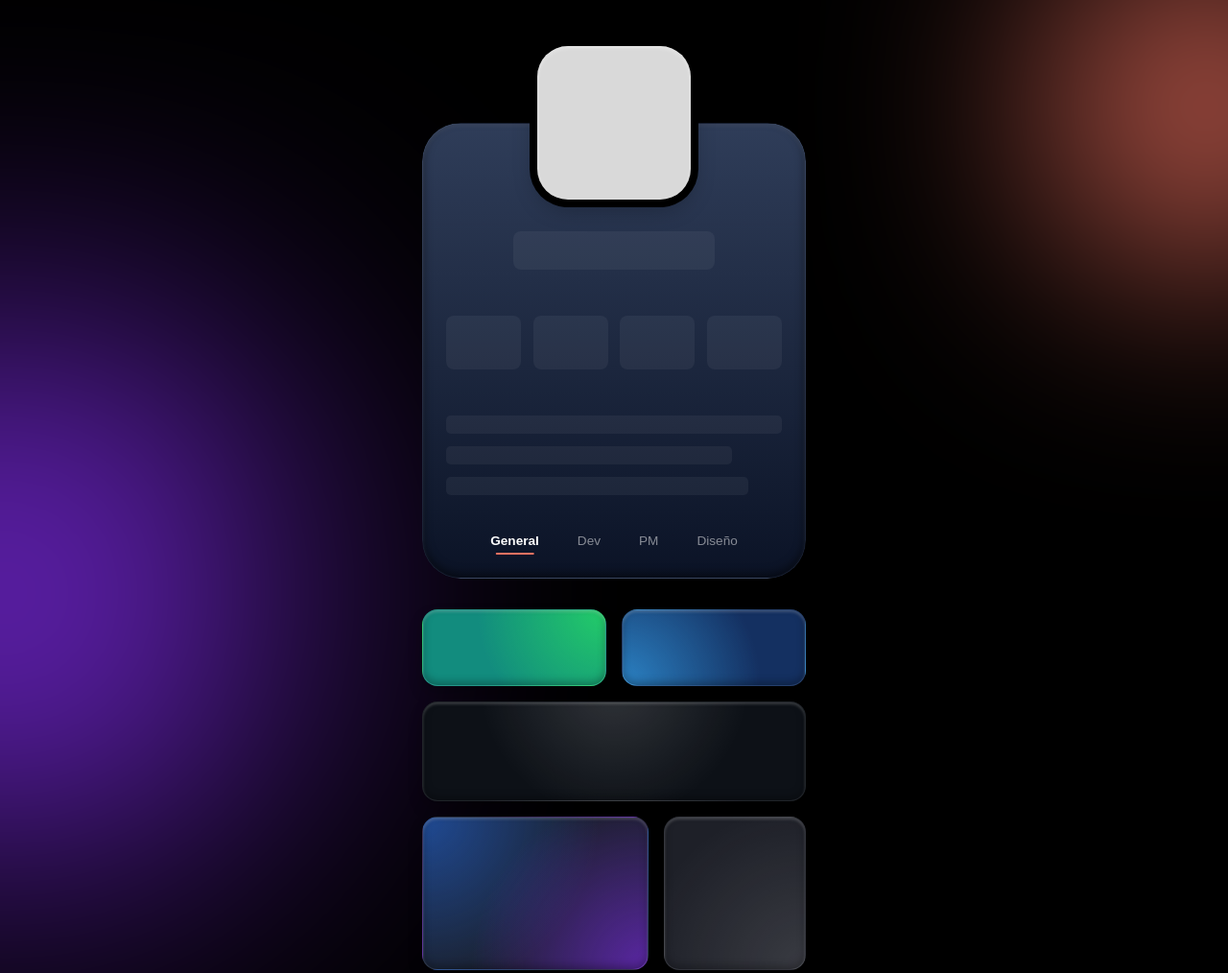
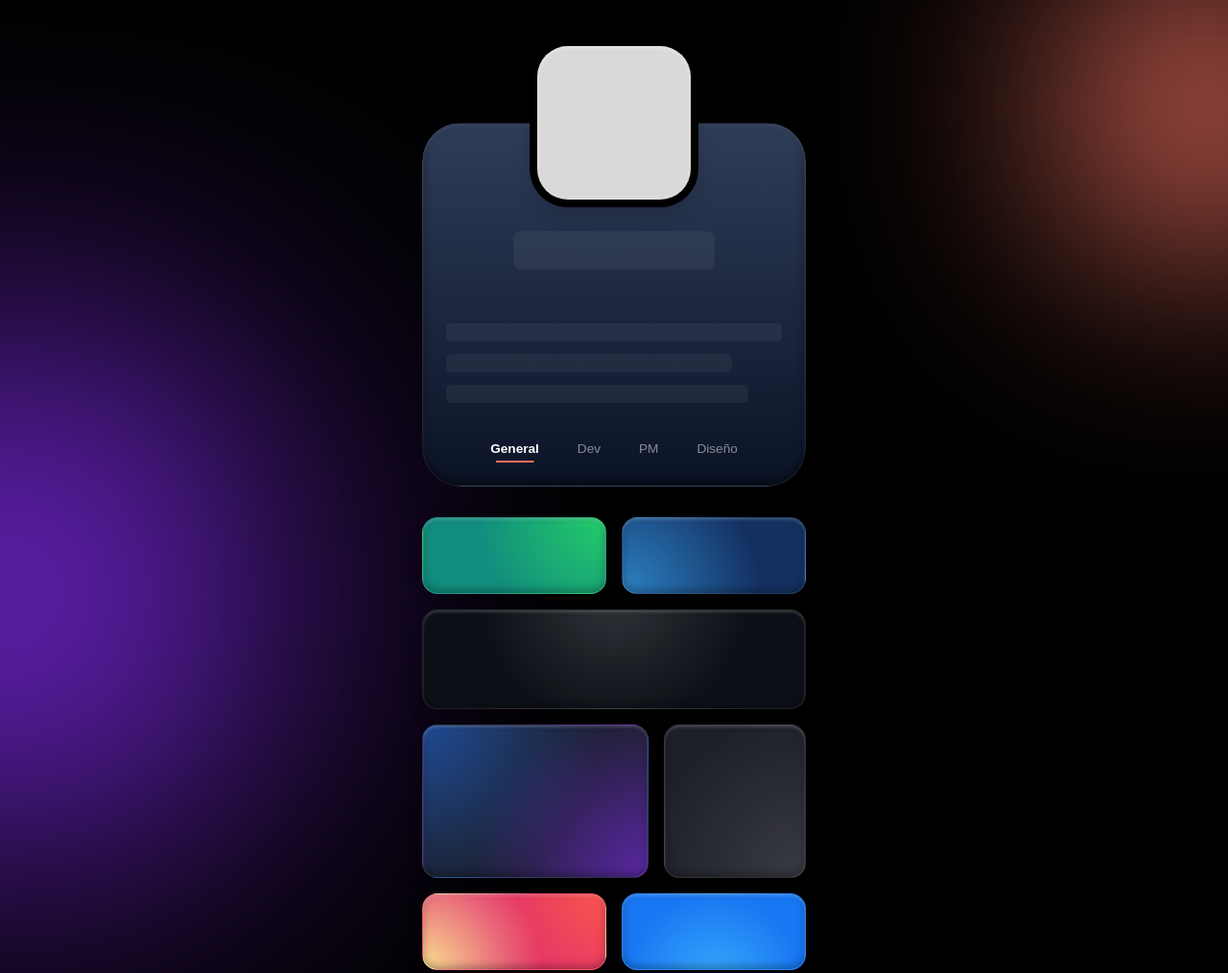
Before and after one commit to santi-trujillo/personal-portfolio, a plain HTML site: page index.html in a window 1280 px wide. Shown: the top 1014 px of the page at 96% size. Drawn offline with Linux system fonts and the light colour scheme.

Commit message:
refactor: remove redundant stats wireframe from base card to improve whitespace and UX

```diff
--- a/css/layout.css
+++ b/css/layout.css
@@ -153,20 +153,7 @@
   height: 2.5rem;
   background: rgba(255, 255, 255, 0.05);
   border-radius: 0.5rem;
-  margin: 0 auto 1.5rem auto;
-}
-
-.nx-wireframe-stats {
-  display: grid;
-  grid-template-columns: repeat(4, 1fr);
-  gap: 0.8rem;
-  margin-bottom: 1.5rem;
-}
-
-.nx-wireframe-stat-box {
-  height: 3.5rem;
-  background: rgba(255, 255, 255, 0.05);
-  border-radius: 0.5rem;
+  margin: 0 auto 2rem auto; /* Margen inferior ampliado a 2rem para separar de la bio */
 }
 
 .nx-wireframe-bio {
--- a/index.html
+++ b/index.html
@@ -24,13 +24,6 @@
 
         <!-- Contenedores Internos (Wireframes Temporales) -->
         <div class="nx-wireframe-header"></div>
-
-        <div class="nx-wireframe-stats">
-          <div class="nx-wireframe-stat-box"></div>
-          <div class="nx-wireframe-stat-box"></div>
-          <div class="nx-wireframe-stat-box"></div>
-          <div class="nx-wireframe-stat-box"></div>
-        </div>
 
         <div class="nx-wireframe-bio">
           <div class="nx-wireframe-bio-line" style="width: 100%;"></div>
```
